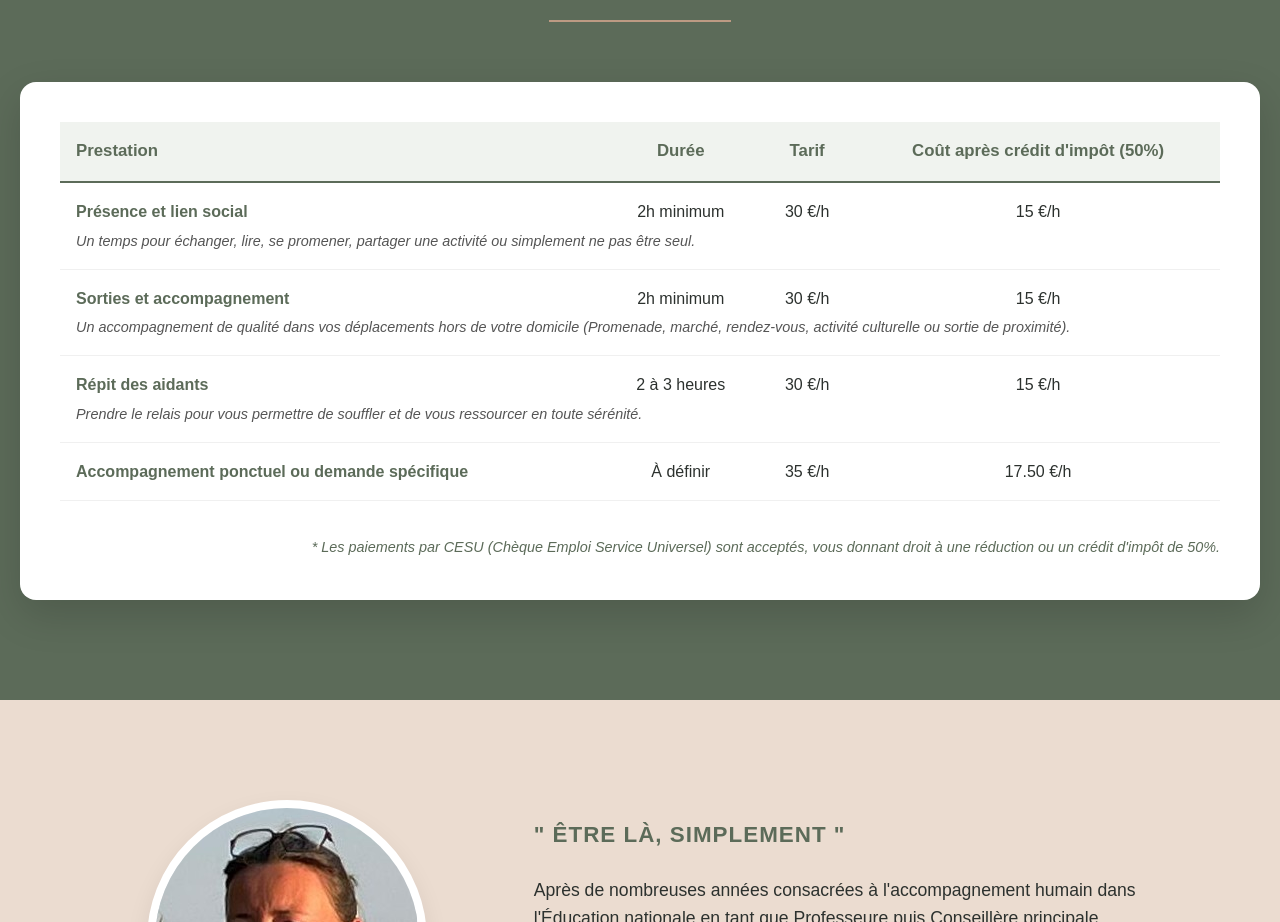
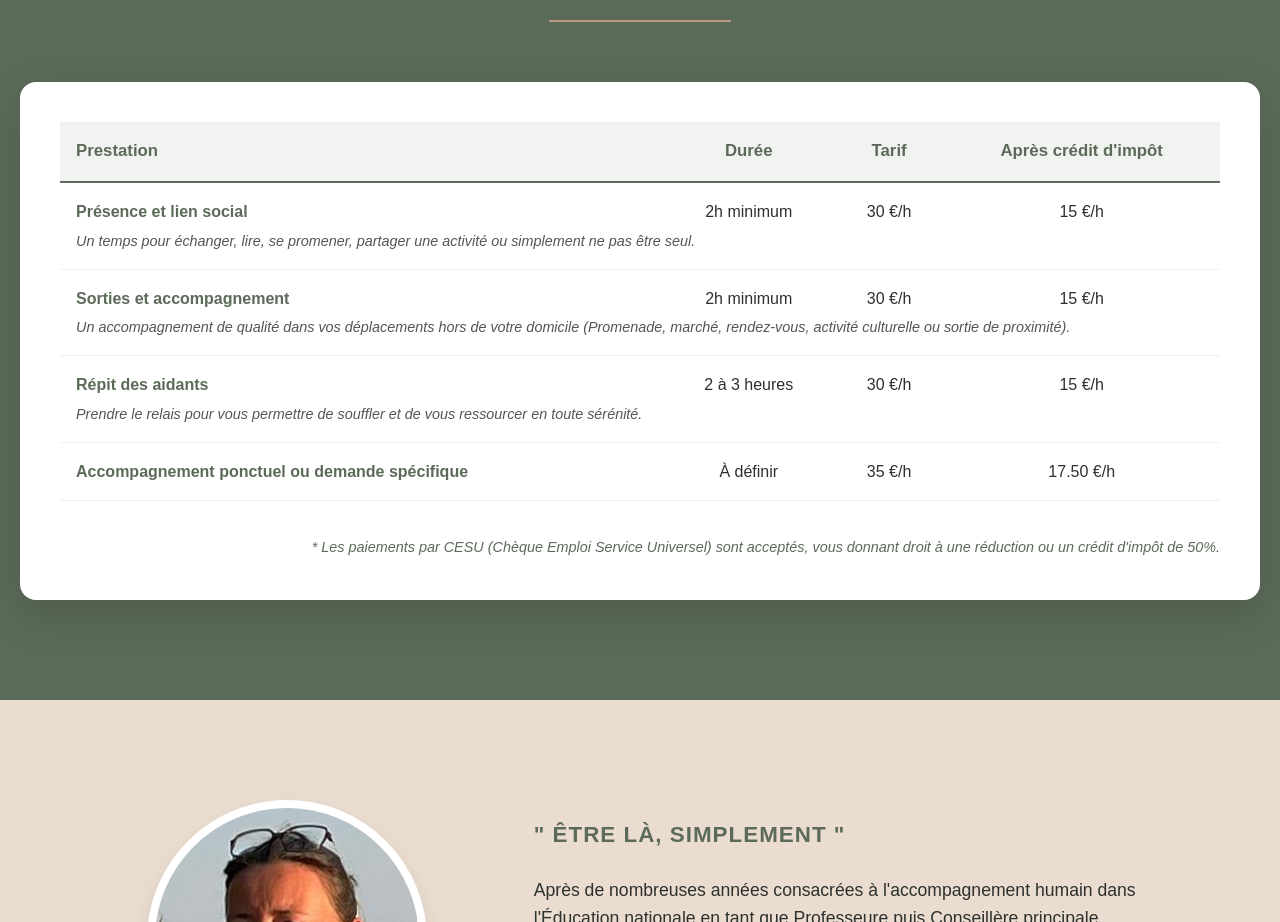
Before and after one commit to tentensee/LaVoyageuseDeVie, a React (Vite) app: page / in a window 1280 px wide. Shown: the part 2307-3229 px from the top of the page. Built offline with nearby package versions, Linux system fonts and the light colour scheme.

Commit message:
Rename column header for tax credit clarity

```diff
--- a/src/components/Tarifs.jsx
+++ b/src/components/Tarifs.jsx
@@ -15,7 +15,7 @@ export default function Tarifs() {
                 <th>Prestation</th>
                 <th>Durée</th>
                 <th>Tarif</th>
-                <th>Coût après crédit d'impôt (50%)</th>
+                <th>Après crédit d'impôt</th>
               </tr>
             </thead>
             <tbody>
```
